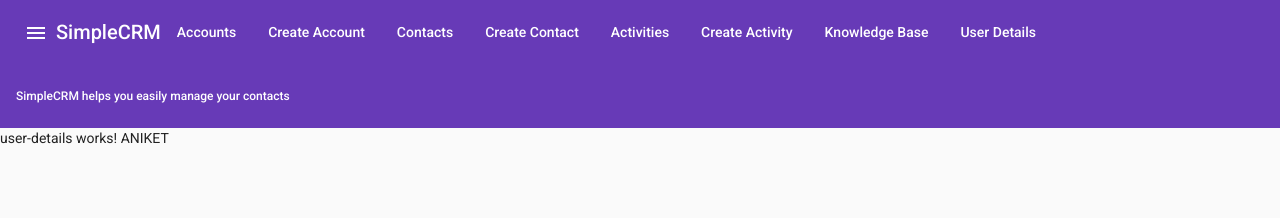
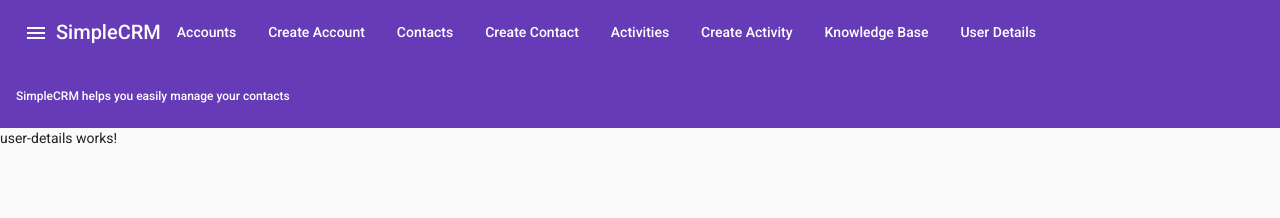
Before and after one commit to aniket947/knowledgeBase, an Angular app: page /user-details in a window 1280 px wide. Shown: the top 218 px of the page. Built offline with nearby package versions, Linux system fonts and the light colour scheme.

Commit message:
revertTestingChanges

```diff
--- a/src/app/user-details/user-details.component.html
+++ b/src/app/user-details/user-details.component.html
@@ -1 +1 @@
-<p>user-details works! ANIKET</p>
+<p>user-details works! </p>
```
